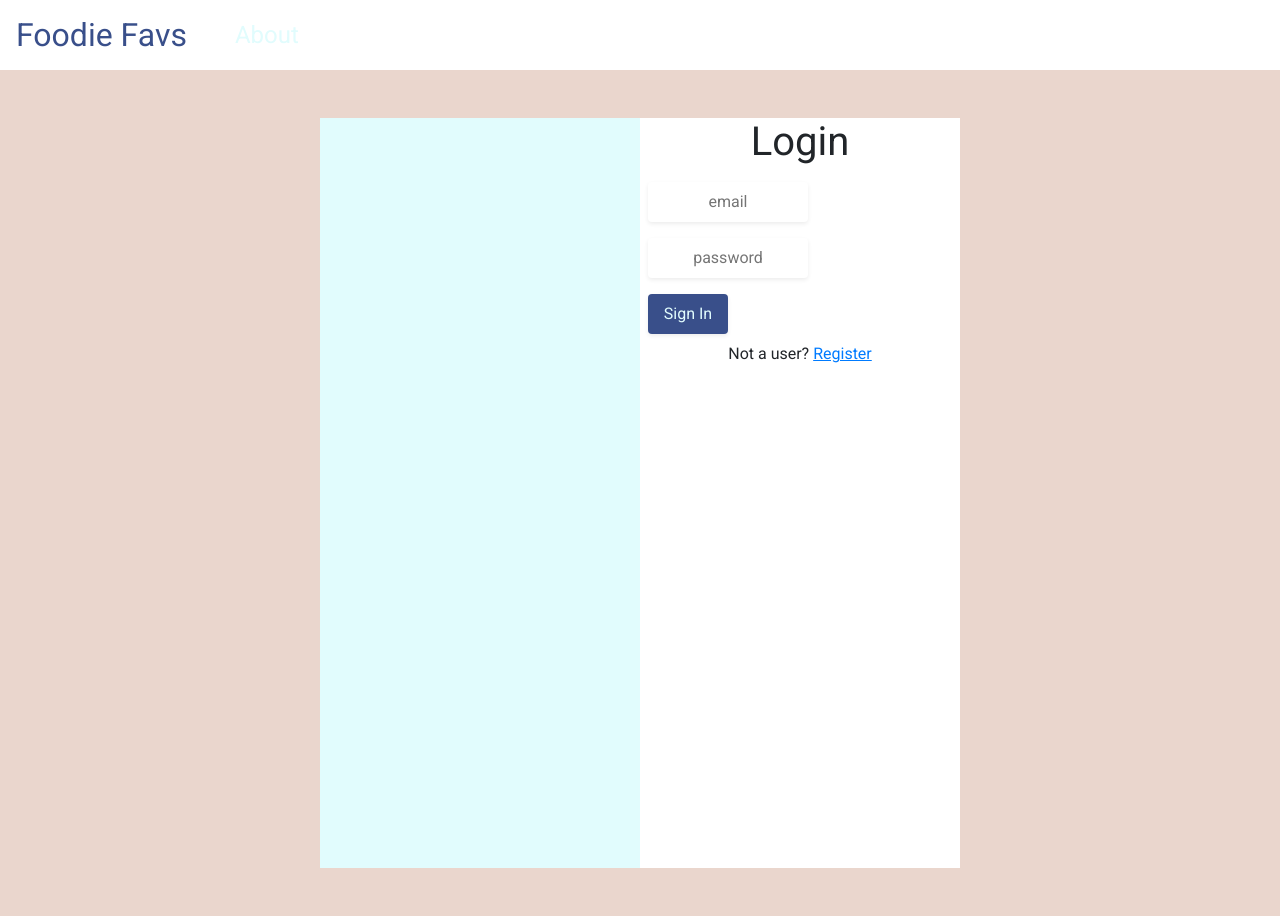
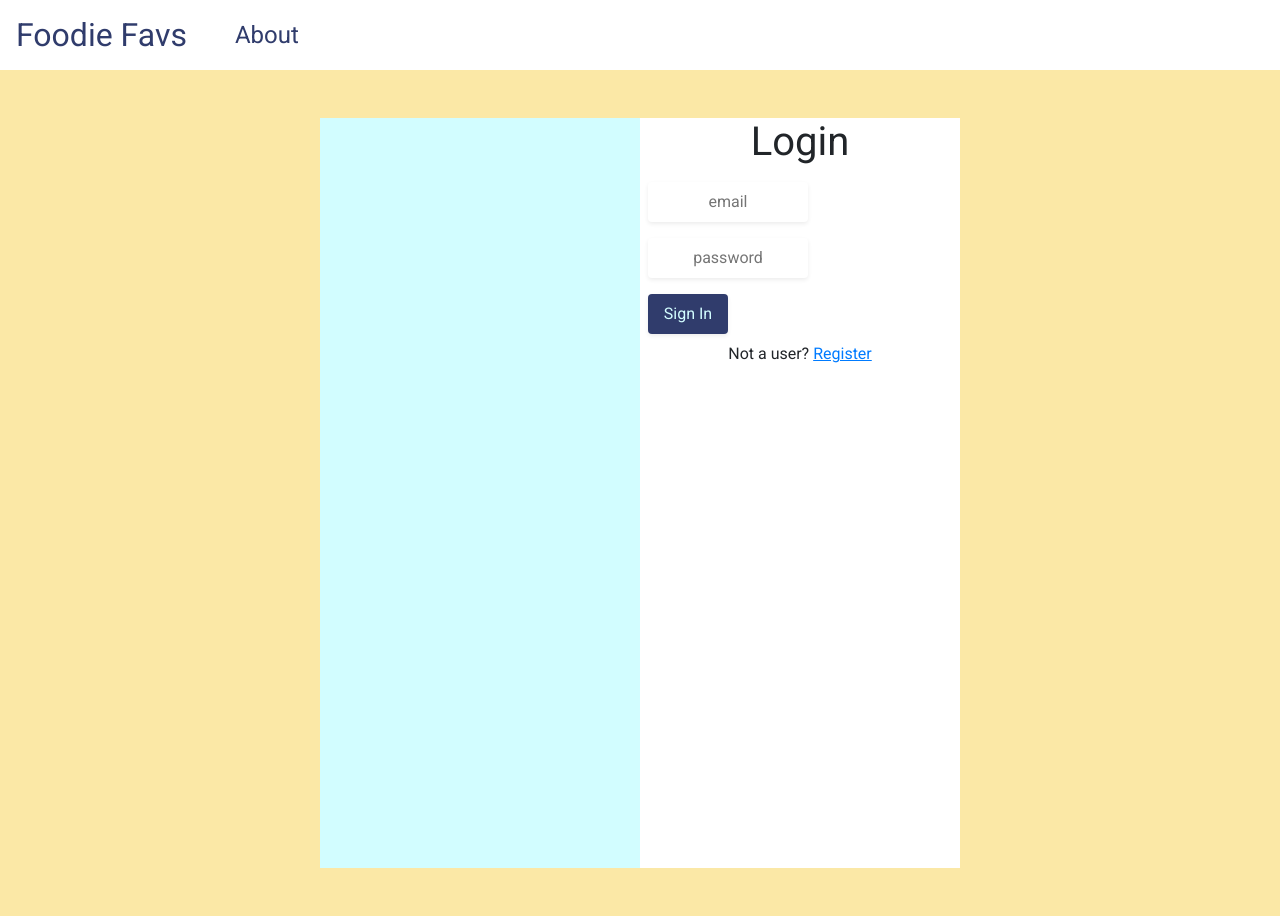
Before and after one commit to JennyWauer/foodie_favs, a Django app: template login/templates/login.html in a window 1280 px wide. Run offline with Django 3.2, Linux system fonts and the light colour scheme; the template is opened without the code that fills it, so the values that code supplies are empty; some libraries are stand-ins or nearby versions.

Commit message:
update color scheme

```diff
--- a/login/static/login.css
+++ b/login/static/login.css
@@ -1,17 +1,17 @@
 /* CSS for the page */
 
 #body {
-    background-color: #EAD6CD;
+    background-color: #FBE8A6;
     font-family: "Roboto", sans-serif;
 }
 
 #header {
-    color: #394F8A;
+    color: #303c6c;
     font-weight: bold;
 }
 
 #login {
-    background-color: #E1FCFD;
+    background-color: #d2fdff;
 }
 
 .form {
@@ -19,10 +19,10 @@
 }
 
 .sign-in{
-    background-color: #394F8A;
-    color: #E1FCFD;
+    background-color: #303c6c;
+    color: #d2fdff;
 }
 
 .about {
-    color: #E1FCFD;
+    color: #303c6c;
 }
```
